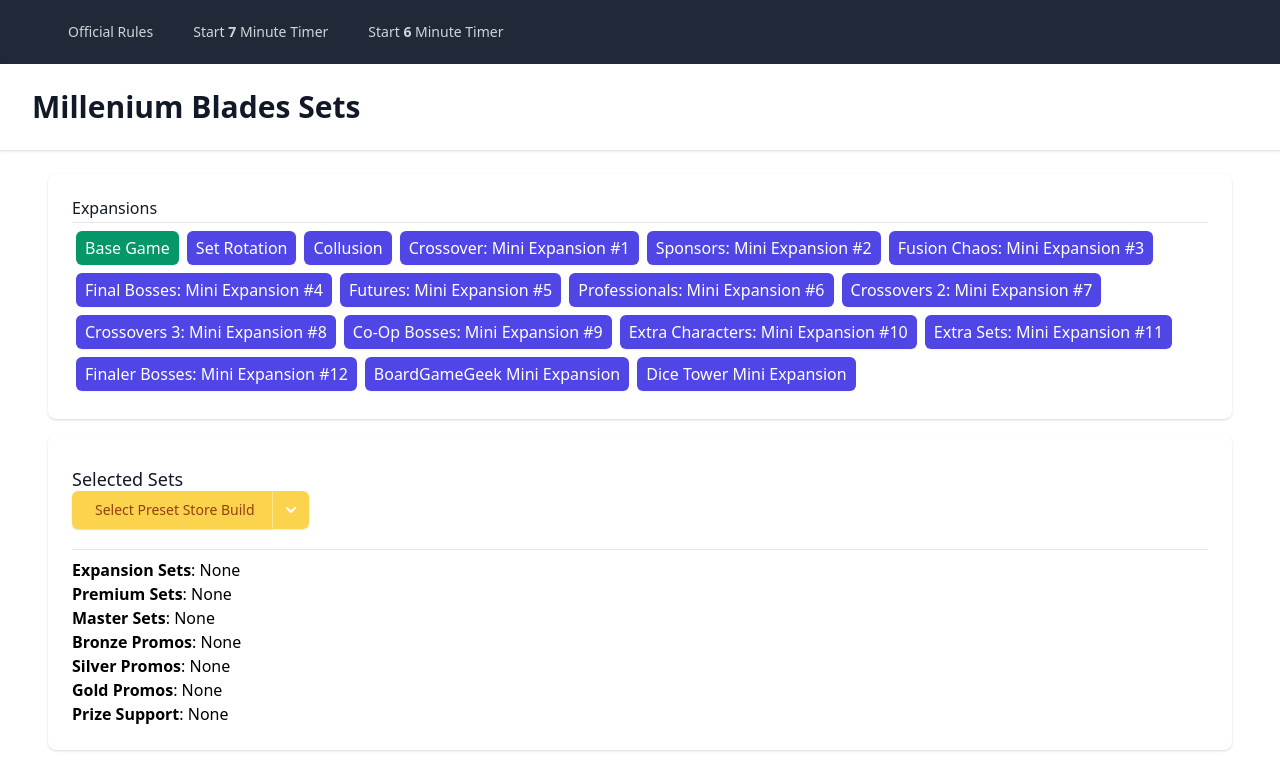
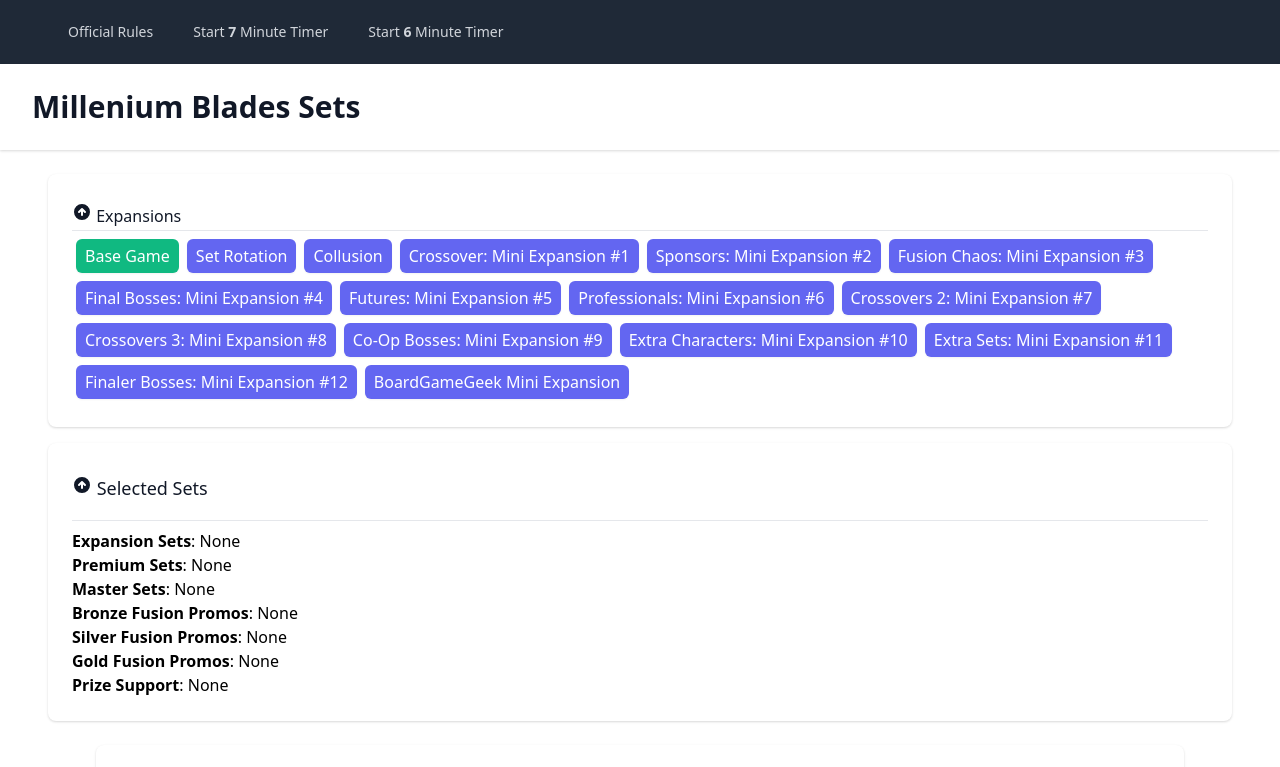
Before and after one commit to arranf/millennium-blades, a Svelte app: page / in a window 1280 px wide. Shown: the top 767 px of the page. Built offline with nearby package versions, Linux system fonts and the light colour scheme.

Commit message:
add: dropdowns, randomise all, and refactor app

```diff
--- a/src/App.svelte
+++ b/src/App.svelte
@@ -2,25 +2,37 @@
   import { onMount } from "svelte";
 
   import { expansions } from "./expansions";
-  import type { ExpansionName, Expansion, SelectedSets, PresetOption } from "./models";
+  import type { ExpansionName, Expansion, Sets, SelectedSets } from "./models";
 
   import Header from "./Header.svelte";
   import ExpansionSelect from "./ExpansionSelect.svelte";
   import SetSelect from "./SetSelect.svelte";
   import Countdown from "./Countdown.svelte";
-  import PresetSelector from "./PresetSelector.svelte";
+  import SetView from "./SetView.svelte";
+  import Controls from "./Controls.svelte";
 
   import { SELECT_COUNTS, SETTINGS_NAME } from "./constants";
   import {settings} from "./store";
 
-
   let activeExpansions: ExpansionName[];
   let filteredExpansions: Expansion[];
   let selectedSets: SelectedSets;
+  let possibleSets: Sets;
 
   function filter(activeExpansions: ExpansionName[]) {
     return expansions.filter((e: Expansion) =>
       activeExpansions.length === 0 ? true : activeExpansions.includes(e.name));
+  }
+
+  function getPossibleSets() : Sets {
+    return {
+      bronzePromos: filteredExpansions.flatMap((s) => s.bronzePromos).sort(),
+      silverPromos: filteredExpansions.flatMap((s) => s.silverPromos).sort(),
+      goldPromos: filteredExpansions.flatMap((s) => s.goldPromos).sort(),
+      expansionPacks: filteredExpansions.flatMap((s) => s.expansionPacks).sort(),
+      premiumPacks: filteredExpansions.flatMap((s) => s.premiumPacks).sort(),
+      masterPacks: filteredExpansions.flatMap((s) => s.masterPacks).sort(),
+    }
   }
 
   function handleExpansionChange({ detail }) {
@@ -37,26 +49,10 @@
         activeExpansions
       }
     });
-
-    persist();
+    possibleSets = getPossibleSets();
   }
 
-  function handlePresetSelect({detail}) {
-    const presetOption : PresetOption = detail.preset;
-    settings.update(settings => {
-      return {
-        ...settings,
-        selectedSets: presetOption.preset
-      }
-    });
-
-    persist();
-  }
-
-  function handleSetChange(_) {
-    persist();
-  }
-
+  // To Do: Move to store?
   const persist = (): void => {
     localStorage.setItem(
       SETTINGS_NAME,
@@ -69,6 +65,8 @@
       activeExpansions = settings.activeExpansions;
       selectedSets = settings.selectedSets;
       filteredExpansions = filter(activeExpansions);
+      possibleSets = getPossibleSets();
+      persist();
     })
 
   });
@@ -77,7 +75,7 @@
 <main>
   <Header />
   <Countdown />
-  {#if activeExpansions && filteredExpansions}
+  {#if activeExpansions && filteredExpansions && possibleSets}
     <header class="bg-white shadow">
       <div class="py-6 px-4 sm:px-6 lg:px-8">
         <h1 class="text-3xl font-bold leading-tight text-gray-900">
@@ -90,146 +88,87 @@
         on:expansionchange={handleExpansionChange}
       />
 
-      <div class="mt-4 bg-white shadow rounded-lg">
-        <div class="px-4 py-5 sm:p-6">
-          <div class="my-2 pb-5 border-b border-gray-200">
-            <h3 class="text-lg leading-6 font-medium text-gray-900">
-              Selected Sets
-            </h3>
+     <SetView selectedSets={selectedSets} />
 
-          <PresetSelector on:presetselect={handlePresetSelect} />
-          </div>
-          <div>
-            <p>
-              <strong>Expansion Sets</strong>: {selectedSets.expansionPacks
-                .length > 0
-                ? selectedSets.expansionPacks.sort().join(", ")
-                : "None"}
-            </p>
-            <p>
-              <strong>Premium Sets</strong>: {selectedSets.premiumPacks.length >
-              0
-                ? selectedSets.premiumPacks.sort().join(", ")
-                : "None"}
-            </p>
-            <p>
-              <strong>Master Sets</strong>: {selectedSets.masterPacks.length > 0
-                ? selectedSets.masterPacks.sort().join(", ")
-                : "None"}
-            </p>
-            <p>
-              <strong>Bronze Promos</strong>: {selectedSets.bronzePromos
-                .length > 0
-                ? selectedSets.bronzePromos.sort().join(", ")
-                : "None"}
-            </p>
-            <p>
-              <strong>Silver Promos</strong>: {selectedSets.silverPromos
-                .length > 0
-                ? selectedSets.silverPromos.sort().join(", ")
-                : "None"}
-            </p>
-            <p>
-              <strong>Gold Promos</strong>: {selectedSets.goldPromos.length > 0
-                ? selectedSets.goldPromos.sort().join(", ")
-                : "None"}
-            </p>
-            <p>
-              <strong>Prize Support</strong>: {selectedSets.bronzePromoPrize.concat(selectedSets.silverPromoPrize).length > 0
-                ? selectedSets.bronzePromoPrize.concat(selectedSets.silverPromoPrize).join(", ")
-                : "None"}
-            </p>
-          </div>
-        </div>
-      </div>
+     <Controls activeExpansions={activeExpansions} possibleSets={possibleSets} />
 
       <SetSelect
-        filteredPacks={filteredExpansions
-          .flatMap((e) => e.expansionPacks)
-          .sort()}
+        filteredPacks={possibleSets.expansionPacks}
         title="Expansion Sets"
         color="green"
         colorIntensity="200"
         leadingColor="gray-600"
         typeName="expansionPacks"
         limit={SELECT_COUNTS.expansionPacks}
-        on:setchange={handleSetChange}
       />
 
       <SetSelect
-        filteredPacks={filteredExpansions.flatMap((e) => e.premiumPacks).sort()}
+        filteredPacks={possibleSets.premiumPacks}
         title="Premium Sets"
         color="blue"
         colorIntensity="50"
         leadingColor="gray-600"
         typeName="premiumPacks"
         limit={SELECT_COUNTS.premiumPacks}
-        on:setchange={handleSetChange}
       />
 
       <SetSelect
-        filteredPacks={filteredExpansions.flatMap((e) => e.masterPacks).sort()}
+        filteredPacks={possibleSets.masterPacks}
         title="Master Sets"
         color="purple"
         colorIntensity="300"
         typeName="masterPacks"
         limit={SELECT_COUNTS.masterPacks}
-        on:setchange={handleSetChange}
       />
 
       <SetSelect
-        filteredPacks={filteredExpansions.flatMap((e) => e.bronzePromos).sort()}
-        title="Bronze Promos"
+        filteredPacks={possibleSets.bronzePromos}
+        title="Bronze Fusion Promos"
         color="yellow"
         colorIntensity="700"
         typeName="bronzePromos"
         limit={SELECT_COUNTS.bronzePromos}
         previouslySelectedTypeName="bronzePromoPrize"
-        on:setchange={handleSetChange}
       />
 
       <SetSelect
-        filteredPacks={filteredExpansions.flatMap((e) => e.silverPromos).sort()}
-        title="Silver Promos"
+        filteredPacks={possibleSets.silverPromos}
+        title="Silver Fusion Promos"
         color="gray"
         colorIntensity="200"
         leadingColor="gray-600"
         typeName="silverPromos"
         limit={SELECT_COUNTS.silverPromos}
         previouslySelectedTypeName="silverPromoPrize"
-        on:setchange={handleSetChange}
       />
 
       <SetSelect
-        filteredPacks={filteredExpansions.flatMap((e) => e.goldPromos).sort()}
-        title="Gold Promos"
+        filteredPacks={possibleSets.goldPromos}
+        title="Gold Fusion Promos"
         color="yellow"
         colorIntensity="300"
         typeName="goldPromos"
         limit={SELECT_COUNTS.goldPromos}
-        on:setchange={handleSetChange}
       />
 
       <SetSelect
-        filteredPacks={filteredExpansions.flatMap((e) => e.bronzePromos).sort()}
+        filteredPacks={possibleSets.bronzePromos}
         title="Bronze Promo Prize Support"
         color="yellow"
         colorIntensity="700"
         previouslySelectedTypeName="bronzePromos"
         limit={SELECT_COUNTS.bronzePromoPrize}
         typeName="bronzePromoPrize"
-        on:setchange={handleSetChange}
       />
 
       <SetSelect
-        filteredPacks={filteredExpansions.flatMap((e) => e.silverPromos).sort()}
+        filteredPacks={possibleSets.silverPromos}
         title="Silver Promo Prize Support"
         color="gray"
         colorIntensity="200"
         previouslySelectedTypeName="silverPromos"
         typeName="silverPromoPrize"
         limit={SELECT_COUNTS.silverPromoPrize}
-        on:setchange={handleSetChange}
       />
 
     </div>
--- /dev/null
+++ b/src/Controls.svelte
@@ -0,0 +1,61 @@
+<script lang="ts">
+import { SELECT_COUNTS } from "./constants";
+
+  import type { PresetOption, ExpansionName, Sets, SelectedSets } from "./models";
+
+  import PresetSelector from "./PresetSelector.svelte";
+
+  import {settings} from "./store";
+  import { getRandom } from "./utils";
+
+  export let activeExpansions: ExpansionName[];
+  export let possibleSets: Sets;
+
+  function handlePresetSelect({detail}) {
+      const presetOption : PresetOption = detail.preset;
+      settings.update(settings => {
+      return {
+          ...settings,
+          selectedSets: presetOption.preset
+      }
+      });
+  }
+
+  function randomiseAll() {
+    const bronzePromoPrize = getRandom(possibleSets.bronzePromos, SELECT_COUNTS.bronzePromoPrize);
+    const silverPromoPrize = getRandom(possibleSets.silverPromos, SELECT_COUNTS.silverPromoPrize);
+
+    const selectedSets : SelectedSets = {
+      bronzePromos: getRandom(possibleSets.bronzePromos, SELECT_COUNTS.bronzePromos, bronzePromoPrize),
+      silverPromos: getRandom(possibleSets.silverPromos, SELECT_COUNTS.silverPromos, silverPromoPrize),
+      goldPromos: getRandom(possibleSets.goldPromos, SELECT_COUNTS.goldPromos),
+      expansionPacks: getRandom(possibleSets.expansionPacks, SELECT_COUNTS.expansionPacks),
+      premiumPacks: getRandom(possibleSets.premiumPacks, SELECT_COUNTS.premiumPacks),
+      masterPacks: getRandom(possibleSets.masterPacks, SELECT_COUNTS.masterPacks),
+      bronzePromoPrize,
+      silverPromoPrize
+    };
+
+    settings.update(settings => ({
+        ...settings,
+        selectedSets
+      }));
+  }
+</script>
+
+<div class="mx-4 py-6 sm:px-6 lg:px-8">
+  <div class="bg-white shadow rounded-lg">
+    <div class="px-4 py-5 sm:p-6">
+
+
+      <div class="w-full max-w flex justify-start content-start">
+        <PresetSelector on:presetselect={handlePresetSelect} />
+        <button
+            class="ml-2 mr-1 px-2 border border-transparent text-base rounded-md shadow-sm text-white focus:outline-none focus:ring-2 focus:ring-offset-2 bg-indigo-200 text-indigo-800 hover:bg-indigo-300 focus:ring-indigo-500"
+            on:click={() => randomiseAll()}>
+            Randomise All
+        </button>
+      </div>
+    </div>
+  </div>
+</div>
--- a/src/ExpansionSelect.svelte
+++ b/src/ExpansionSelect.svelte
@@ -1,9 +1,12 @@
 <script lang="ts">
   import { createEventDispatcher } from "svelte";
+	import { scale } from 'svelte/transition';
+
   import { ExpansionName } from "./models";
   import {settings} from "./store";
 
   let activeExpansions: ExpansionName[];
+  let collapsed: boolean = false;
 
   const dispatch = createEventDispatcher();
 
@@ -17,14 +20,26 @@
 
 </script>
 
-<!-- TODO: Make collapsable -->
 <div class="bg-white overflow-hidden shadow rounded-lg">
   <div class="px-2 py-3 sm:p-6">
     <div class="my-1 pb-2 border-b border-gray-200">
-      <h3 class="text-md leading-3 font-medium text-gray-900">Expansions</h3>
+      <h3 class="text-md leading-3 font-medium text-gray-900">
+        <button on:click={() => collapsed = !collapsed}>
+          {#if collapsed}
+            <svg xmlns="http://www.w3.org/2000/svg" class="h-5 w-5" viewBox="0 0 20 20" fill="currentColor">
+              <path fill-rule="evenodd" d="M10 18a8 8 0 100-16 8 8 0 000 16zm1-11a1 1 0 10-2 0v3.586L7.707 9.293a1 1 0 00-1.414 1.414l3 3a1 1 0 001.414 0l3-3a1 1 0 00-1.414-1.414L11 10.586V7z" clip-rule="evenodd" />
+            </svg>
+          {:else}
+            <svg xmlns="http://www.w3.org/2000/svg" class="h-5 w-5" viewBox="0 0 20 20" fill="currentColor">
+              <path fill-rule="evenodd" d="M10 18a8 8 0 100-16 8 8 0 000 16zm3.707-8.707l-3-3a1 1 0 00-1.414 0l-3 3a1 1 0 001.414 1.414L9 9.414V13a1 1 0 102 0V9.414l1.293 1.293a1 1 0 001.414-1.414z" clip-rule="evenodd" />
+            </svg>
+          {/if}
+        </button>
+        Expansions
+      </h3>
     </div>
-
-    <div>
+    {#if !collapsed}
+    <div transition:scale>
       {#each Object.values(ExpansionName) as expansion}
         <button
           on:click={() => toggleExpansion(expansion)}
@@ -33,12 +48,13 @@
           class="inline-flex items-center mx-1 my-1 px-2 py-1 border border-transparent text-base font-small rounded-md shadow-sm text-white focus:outline-none focus:ring-2 focus:ring-offset-2 {activeExpansions.includes(
             expansion
           )
-            ? 'bg-green-600 hover:bg-green-700 focus:ring-green-500 '
-            : 'bg-indigo-600 hover:bg-indigo-700 focus:ring-indigo-500 '}
+            ? 'bg-green-500 hover:bg-green-600 focus:ring-green-600 '
+            : 'bg-indigo-500 hover:bg-indigo-600 focus:ring-indigo-600 '}
             {expansion == ExpansionName.BASE_GAME ? 'cursor-not-allowed' : ''}"
           >{expansion}</button
         >
       {/each}
     </div>
+    {/if}
   </div>
 </div>
--- a/src/PresetSelector.svelte
+++ b/src/PresetSelector.svelte
@@ -7,6 +7,7 @@
   const dispatch = createEventDispatcher();
 
   function setPreset(preset: PresetOption) {
+    // TODO: What if selected and an expansion is not "owned"?
     dispatch("presetselect", {preset});
     dropdownActive = false;
   }
@@ -35,20 +36,16 @@
   }
 </script>
 
-<div class="w-full max-w-xs flex justify-start">
   <div>
-    <label id="listbox-label" class="sr-only">
-      Select preset store build
-    </label>
     <div class="relative">
-      <div class="inline-flex shadow-sm rounded-md divide-x divide-yellow-200">
-        <div class="relative z-0 inline-flex shadow-sm rounded-md divide-x divide-yellow-200">
-          <div class="relative inline-flex items-center bg-yellow-300 py-2 pl-3 pr-4 border border-transparent rounded-l-md shadow-sm text-yellow-800">
+      <div class="inline-flex shadow-sm rounded-md divide-x divide-white-200">
+        <div class="relative z-0 inline-flex shadow-sm rounded-md divide-x divide-white-200">
+          <div class="relative inline-flex items-center bg-indigo-500 py-2 pl-3 pr-4 border border-transparent rounded-l-md shadow-sm text-white">
             <p class="ml-2.5 text-sm">
               Select Preset Store Build
             </p>
           </div>
-          <button on:click={() => dropdownActive = !dropdownActive} type="button" class="relative inline-flex items-center bg-yellow-300 p-2 rounded-l-none rounded-r-md text-sm font-medium text-yellow-800 hover:bg-yellow-400 focus:outline-none focus:z-10 focus:ring-2 focus:ring-offset-2 focus:ring-offset-gray-50 focus:ring-yellow-200" aria-haspopup="listbox" aria-expanded="true" aria-labelledby="listbox-label">
+          <button on:click={() => dropdownActive = !dropdownActive} type="button" class="relative inline-flex items-center bg-indigo-500 p-2 rounded-l-none rounded-r-md text-sm font-medium text-gray-800 hover:bg-indigo-600 focus:outline-none focus:z-10 focus:ring-2 focus:ring-offset-2 focus:ring-offset-gray-50 focus:ring-indigo-200" aria-haspopup="listbox" aria-expanded="true" aria-labelledby="listbox-label">
             <!-- Heroicon name: solid/chevron-down -->
             <svg class="h-5 w-5 text-white" xmlns="http://www.w3.org/2000/svg" viewBox="0 0 20 20" fill="currentColor" aria-hidden="true">
               <path fill-rule="evenodd" d="M5.293 7.293a1 1 0 011.414 0L10 10.586l3.293-3.293a1 1 0 111.414 1.414l-4 4a1 1 0 01-1.414 0l-4-4a1 1 0 010-1.414z" clip-rule="evenodd" />
@@ -86,4 +83,3 @@
       {/if}
     </div>
   </div>
-</div>
--- a/src/SetSelect.svelte
+++ b/src/SetSelect.svelte
@@ -1,6 +1,4 @@
 <script lang="ts">
-  import { createEventDispatcher } from "svelte";
-
   import {settings} from "./store";
   import { getRandom } from "./utils";
 
@@ -16,8 +14,6 @@
 
   let selectedPacks: string[];
   let previouslySelectedPacks: string[];
-
-  const dispatch = createEventDispatcher();
 
   function updateSelectedPacks(set: string) {
     settings.update(settings => {
@@ -36,7 +32,6 @@
       };
       return update;
     })
-    dispatch("setchange", { set });
   }
 
   function randomise() {
@@ -47,7 +42,6 @@
           [typeName]: getRandom(filteredPacks, limit, previouslySelectedPacks)
         }
       }));
-      dispatch("setchange");
   }
 
   settings.subscribe(settings => {
--- /dev/null
+++ b/src/SetView.svelte
@@ -0,0 +1,75 @@
+<script lang="ts">
+	import { scale } from 'svelte/transition';
+
+  import type { SelectedSets } from "./models";
+
+  export let selectedSets: SelectedSets;
+
+  let collapsed: boolean = false;
+</script>
+
+ <div class="mt-4 bg-white shadow rounded-lg">
+        <div class="px-4 py-5 sm:p-6">
+          <div class="my-2 pb-5 border-b border-gray-200">
+            <h3 class="text-lg leading-6 font-medium text-gray-900">
+              <button on:click={() => collapsed = !collapsed}>
+                {#if collapsed}
+                  <svg xmlns="http://www.w3.org/2000/svg" class="h-5 w-5" viewBox="0 0 20 20" fill="currentColor">
+                    <path fill-rule="evenodd" d="M10 18a8 8 0 100-16 8 8 0 000 16zm1-11a1 1 0 10-2 0v3.586L7.707 9.293a1 1 0 00-1.414 1.414l3 3a1 1 0 001.414 0l3-3a1 1 0 00-1.414-1.414L11 10.586V7z" clip-rule="evenodd" />
+                  </svg>
+                {:else}
+                  <svg xmlns="http://www.w3.org/2000/svg" class="h-5 w-5" viewBox="0 0 20 20" fill="currentColor">
+                    <path fill-rule="evenodd" d="M10 18a8 8 0 100-16 8 8 0 000 16zm3.707-8.707l-3-3a1 1 0 00-1.414 0l-3 3a1 1 0 001.414 1.414L9 9.414V13a1 1 0 102 0V9.414l1.293 1.293a1 1 0 001.414-1.414z" clip-rule="evenodd" />
+                  </svg>
+                {/if}
+              </button>
+              Selected Sets
+            </h3>
+
+
+          </div>
+          {#if !collapsed}
+            <div transition:scale>
+              <p>
+                <strong>Expansion Sets</strong>: {selectedSets.expansionPacks
+                  .length > 0
+                  ? selectedSets.expansionPacks.sort().join(", ")
+                  : "None"}
+              </p>
+              <p>
+                <strong>Premium Sets</strong>: {selectedSets.premiumPacks.length >
+                0
+                  ? selectedSets.premiumPacks.sort().join(", ")
+                  : "None"}
+              </p>
+              <p>
+                <strong>Master Sets</strong>: {selectedSets.masterPacks.length > 0
+                  ? selectedSets.masterPacks.sort().join(", ")
+                  : "None"}
+              </p>
+              <p>
+                <strong>Bronze Fusion Promos</strong>: {selectedSets.bronzePromos
+                  .length > 0
+                  ? selectedSets.bronzePromos.sort().join(", ")
+                  : "None"}
+              </p>
+              <p>
+                <strong>Silver Fusion Promos</strong>: {selectedSets.silverPromos
+                  .length > 0
+                  ? selectedSets.silverPromos.sort().join(", ")
+                  : "None"}
+              </p>
+              <p>
+                <strong>Gold Fusion Promos</strong>: {selectedSets.goldPromos.length > 0
+                  ? selectedSets.goldPromos.sort().join(", ")
+                  : "None"}
+              </p>
+              <p>
+                <strong>Prize Support</strong>: {selectedSets.bronzePromoPrize.concat(selectedSets.silverPromoPrize).length > 0
+                  ? selectedSets.bronzePromoPrize.concat(selectedSets.silverPromoPrize).join(", ")
+                  : "None"}
+              </p>
+            </div>
+          {/if}
+        </div>
+      </div>
--- a/src/models.ts
+++ b/src/models.ts
@@ -15,7 +15,7 @@
   EXTRA_SETS = "Extra Sets: Mini Expansion #11",
   FINALER_BOSSES = "Finaler Bosses: Mini Expansion #12",
   BOARD_GAME_GEEK = "BoardGameGeek Mini Expansion",
-  DICE_TOWER = "Dice Tower Mini Expansion", // Currently unused - it's just a core set card
+  // DICE_TOWER = "Dice Tower Mini Expansion", // Currently unused - it's just a core set card
 }
 
 export interface Expansion {
@@ -42,6 +42,15 @@
   silverPromoPrize: string[];
 }
 
+export interface Sets {
+  bronzePromos: string[];
+  silverPromos: string[];
+  goldPromos: string[];
+  expansionPacks: string[];
+  premiumPacks: string[];
+  masterPacks: string[];
+}
+
 export interface Settings {
   selectedSets: SelectedSets;
   activeExpansions: ExpansionName[];
--- a/src/utils.ts
+++ b/src/utils.ts
@@ -1,7 +1,7 @@
 export function getRandom<T>(
   array: Array<T>,
   n: number,
-  excludedInArray: Array<T>
+  excludedInArray: Array<T> = new Array<T>()
 ): Array<T> {
   let newArray = array.filter((a) => !excludedInArray.includes(a));
   let result = new Array(n);
```
